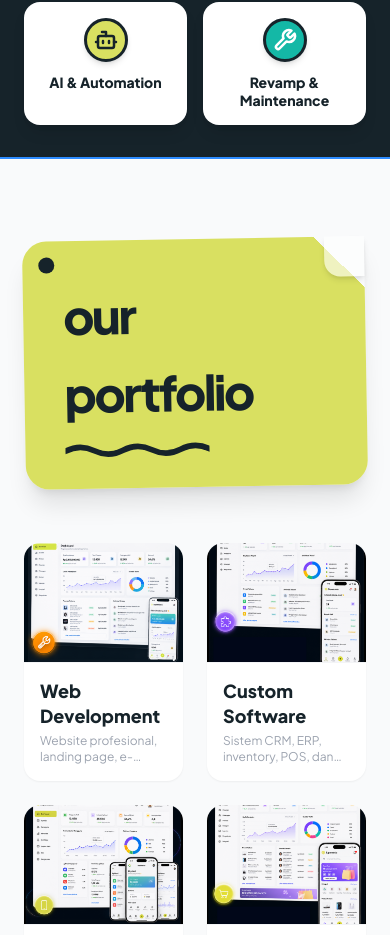
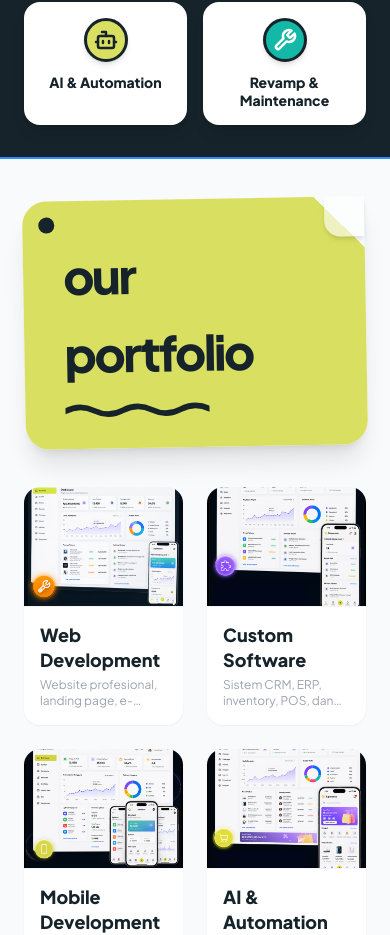
Before and after one commit to herdiyana256/supernesia, a Next.js app: page / in a window 390 px wide. Shown: the part 3361-4296 px from the top of the page. Built offline with nearby package versions, Linux system fonts and the light colour scheme.

Commit message:
fix: naikkan Our Portfolio — kurangi pt & mb biar ga ada blank space

```diff
--- a/components/portfolio-section.tsx
+++ b/components/portfolio-section.tsx
@@ -72,11 +72,11 @@ export default function PortfolioSection() {
   const [selectedProject, setSelectedProject] = useState<typeof portfolios[0] | null>(null)
 
   return (
-    <section id="portfolio" className="bg-[#f9fafb] py-20 px-6 md:px-12 lg:px-20 font-sans relative">
+    <section id="portfolio" className="bg-[#f9fafb] pt-10 pb-20 px-6 md:px-12 lg:px-20 font-sans relative">
       <div className="max-w-7xl mx-auto">
 
         {/* Title */}
-        <div className="relative inline-block transform -rotate-[1deg] hover:rotate-0 transition-transform duration-500 mb-14">
+        <div className="relative inline-block transform -rotate-[1deg] hover:rotate-0 transition-transform duration-500 mb-10">
           <div
             className="text-[#16232A] px-10 py-7 shadow-xl relative inline-block"
             style={{
```
